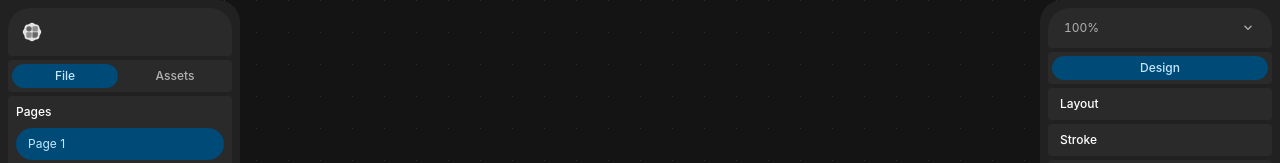
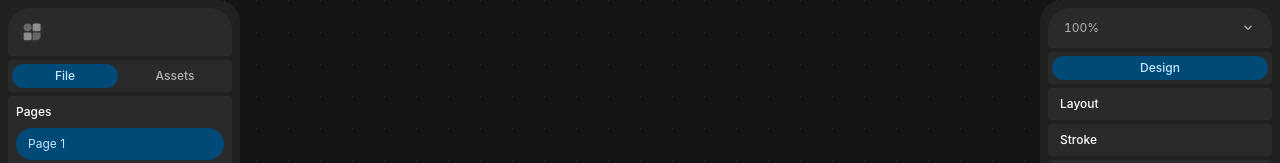
Before and after one commit to m1xamm/MxCanvas, a Preact app: page / in a window 1280 px wide. Shown: the top 163 px of the page. Built offline with nearby package versions, Linux system fonts and the light colour scheme.

Commit message:
use dark logo in menu and tighten viewbox

```diff
--- a/index.html
+++ b/index.html
@@ -4,8 +4,8 @@
     <meta charset="UTF-8" />
     <meta name="viewport" content="width=device-width, initial-scale=1.0" />
     <meta name="color-scheme" content="dark" />
-    <link rel="icon" type="image/svg+xml" href="./src/assets/logo-light.svg" media="(prefers-color-scheme: dark)" />
-    <link rel="icon" type="image/svg+xml" href="./src/assets/logo-dark.svg" media="(prefers-color-scheme: light)" />
+    <link rel="icon" type="image/svg+xml" href="./src/assets/logo-dark.svg" media="(prefers-color-scheme: dark)" />
+    <link rel="icon" type="image/svg+xml" href="./src/assets/logo-light.svg" media="(prefers-color-scheme: light)" />
     <title>MxCanvas</title>
   </head>
   <body>
--- a/scripts/shots.mjs
+++ b/scripts/shots.mjs
@@ -70,6 +70,11 @@ async function capture(page, name, zoomSteps = 0) {
   }
   await page.waitForTimeout(SETTLE_MS)
   await page.screenshot({ path: `${OUTPUT_DIR}${name}.png` })
+}
+
+async function captureCrop(page, name, clip) {
+  await page.waitForTimeout(SETTLE_MS)
+  await page.screenshot({ path: `${OUTPUT_DIR}${name}.png`, clip })
 }
 
 async function parkPointer(page) {
@@ -271,6 +276,7 @@ async function runMixedPropertiesShots(page) {
 
 async function runShots(page) {
   await capture(page, 'initial')
+  await captureCrop(page, 'logo-crop', { x: 6, y: 6, width: 52, height: 52 })
   await capture(page, 'grid-default')
 
   await zoomWithWheel(page, GRID_ZOOM_WHEEL_DELTA)
--- a/src/ui/MainMenu.tsx
+++ b/src/ui/MainMenu.tsx
@@ -1,6 +1,6 @@
 import { useRef, useState } from 'preact/hooks'
 import type { RefObject } from 'preact'
-import logoLightUrl from '../assets/logo-light.svg'
+import logoDarkUrl from '../assets/logo-dark.svg'
 import { useTranslation } from '../i18n/use-i18n'
 import { MenuItem } from './MenuItem'
 import { Popup } from './Popup'
@@ -27,7 +27,7 @@ export function MainMenu({ onOpenSettings, buttonRef }: MainMenuProps) {
         ref={anchorRef}
         onClick={() => setOpen((value) => !value)}
       >
-        <img class="menu-button__logo" src={logoLightUrl} alt="" width={20} height={20} />
+        <img class="menu-button__logo" src={logoDarkUrl} alt="" width={28} height={28} />
       </button>
       <Popup
         open={open}
--- a/src/ui/ui.css
+++ b/src/ui/ui.css
@@ -301,6 +301,8 @@
 
 .menu-button__logo {
   display: block;
+  width: 28px;
+  height: 28px;
 }
 
 .popup {
```
Also changed, not shown: src/assets/logo-dark.svg, src/assets/logo-light.svg.
